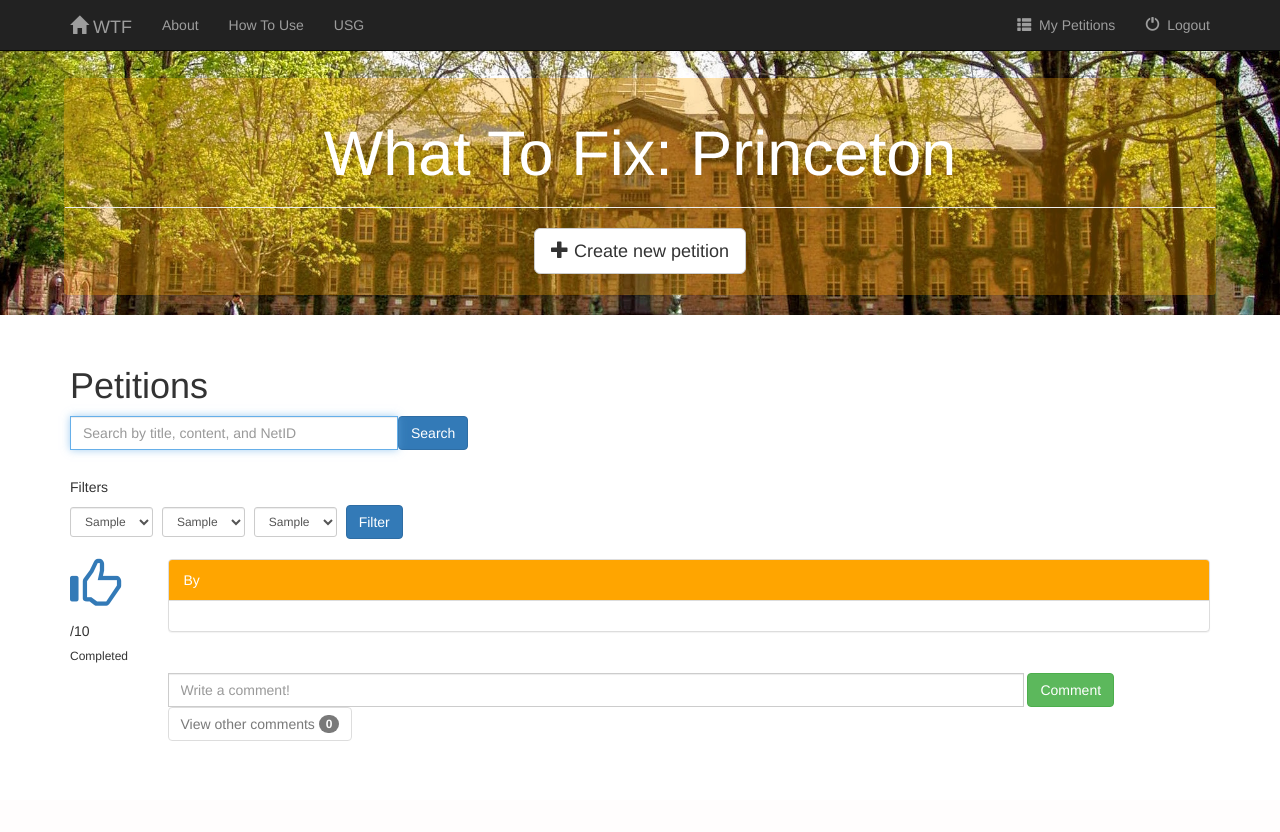
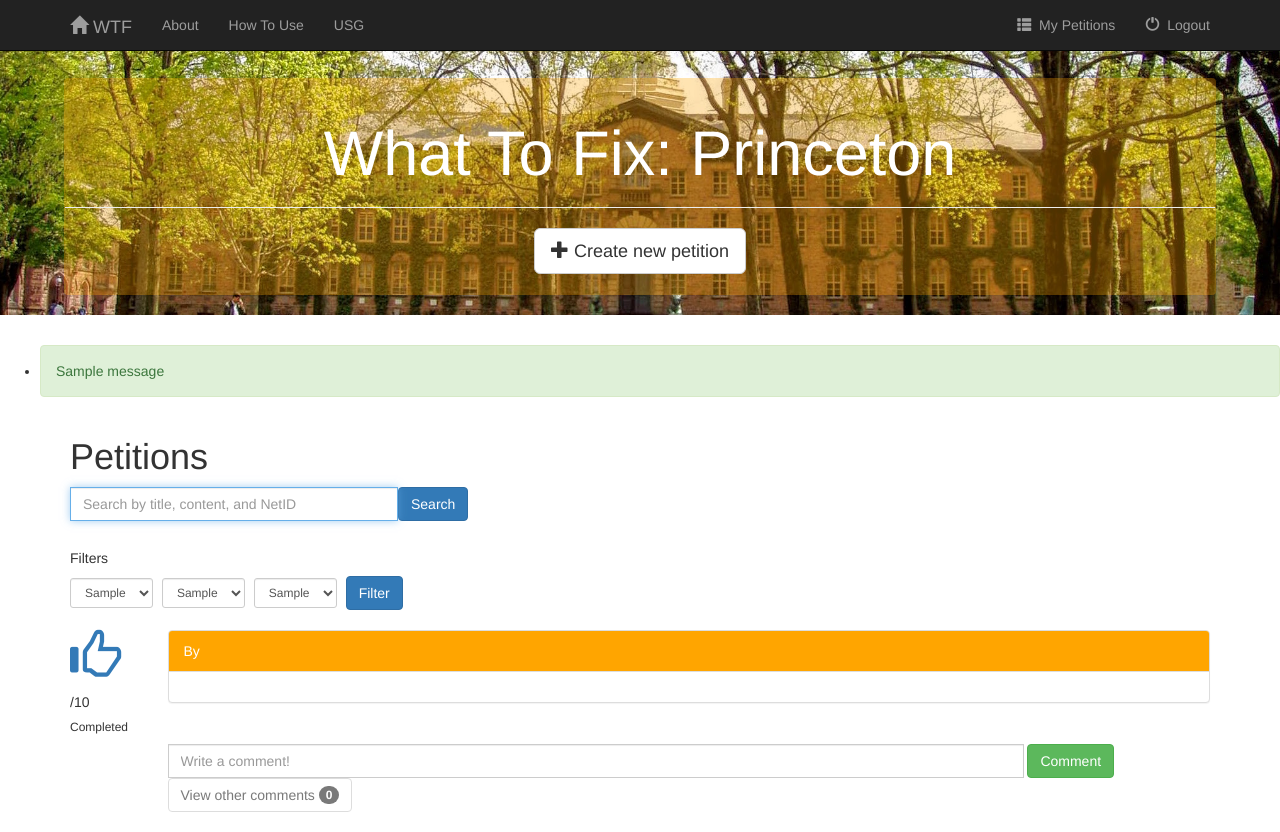
Before and after one commit to dwchung4/WTFPrinceton, a Django app: template home/templates/home/index.html in a window 1280 px wide. Before the commit the page ends 741 px from the top, so only its background shows below. Run offline with Django 3.2, Linux system fonts and the light colour scheme; tables that the repository leaves empty hold one stand-in row (values such as "Sample post"); the template is opened without the code that fills it: values that come from a table or form of the project are taken from there, most other values are stand-ins (such as "Sample title", 1, 10 or a date in 2020); one stand-in notice (Sample message) is shown; some libraries are stand-ins or nearby versions.

Commit message:
warning messages

```diff
--- a/home/templates/home/index.html
+++ b/home/templates/home/index.html
@@ -55,19 +55,18 @@
 
 
 <!-- notifications -->
-<div class='row'>
-<div class='col-lg-10 col-lg-offset-1 col-md-10 col-md-offset-1 col-sm-10 col-sm-offset-1 col-xs-10 col-xs-offset-1'>
-{% if successful %}
-<div class="alert alert-success" role="alert">Success! Your petition has been added!</div>
-{%endif%}
-{% if voteOwn %}
-<div class="alert alert-warning" role="alert">You can't vote for your own!!</div>
-{%endif %}
-{% if doubleVote %}
-<div class="alert alert-warning" role="alert">You can't double vote!!</div>
-{%endif %}
-</div>
-</div>
+{% if messages %}
+<ul class="messages">
+    {% for msg in messages %}
+    <li>
+        <div class="alert alert-{{msg.level_tag}}" role="alert">
+  {{msg.message}}
+  </div>
+    </li>
+    {% endfor %}
+</ul>
+{% endif %}
+
 
 <div class="container">
 	<h1>Petitions</h1>
```
Also changed, not shown: home/views.py (+8 -1 lines).
